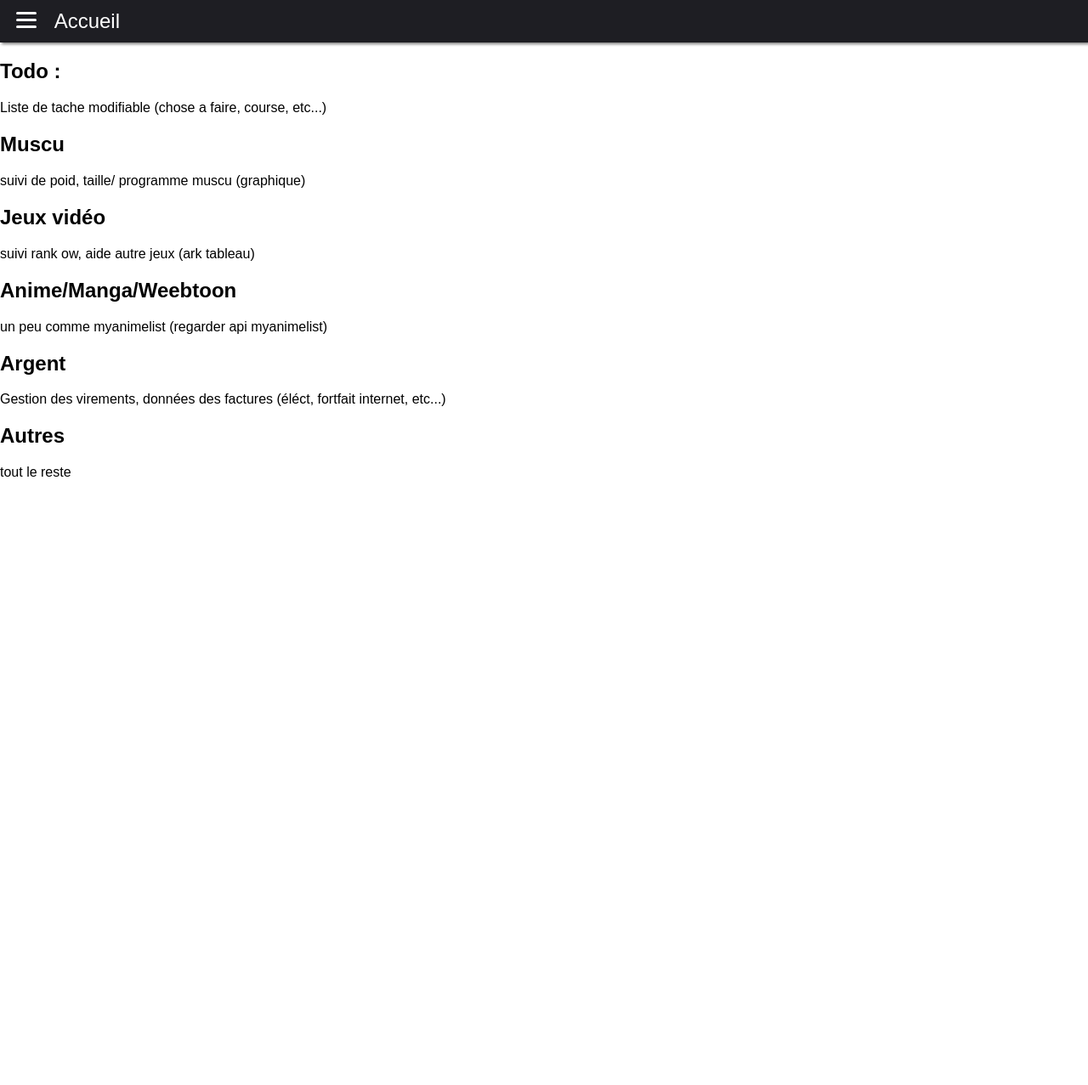
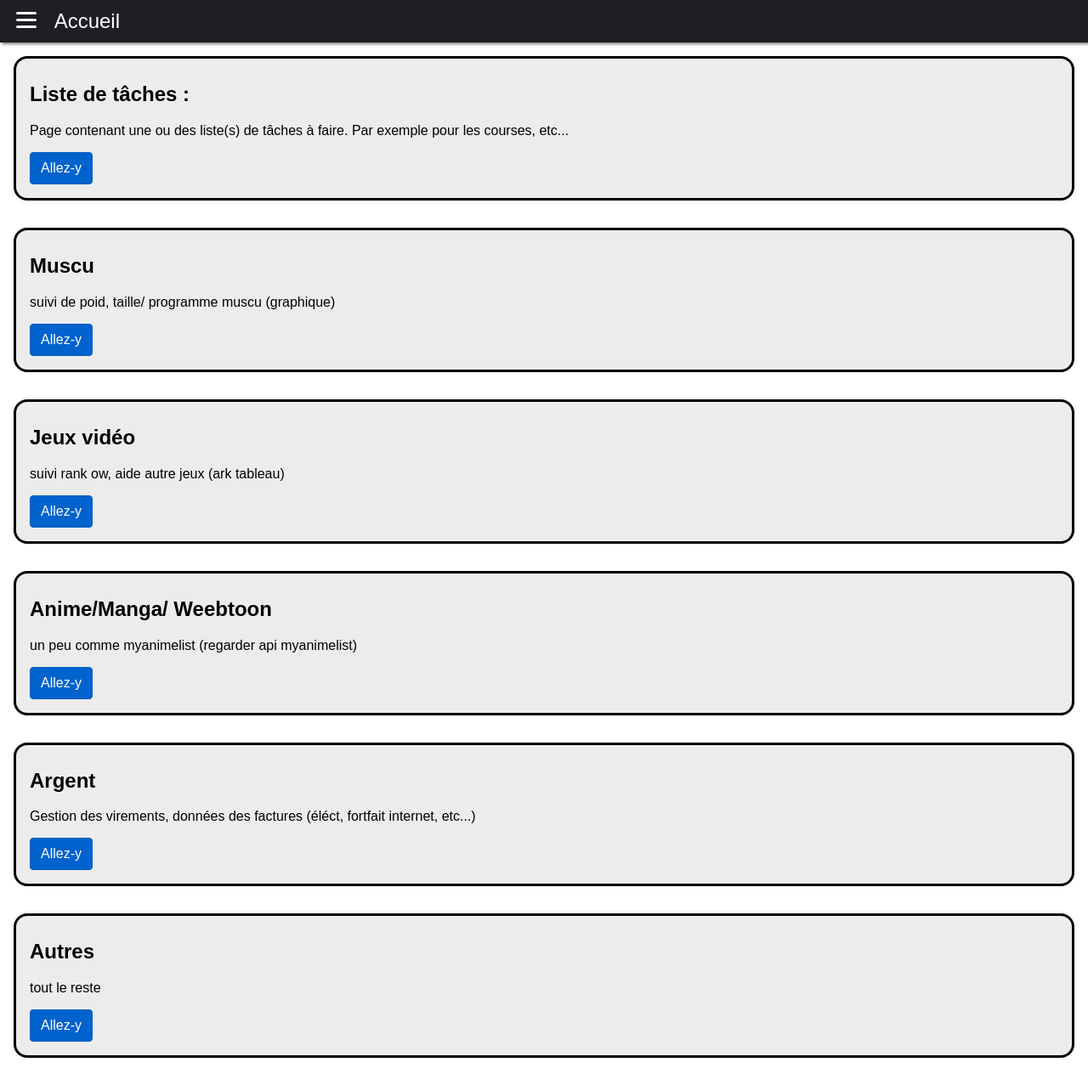
Before and after one commit to Zenith0713/PersonalToolsSite, a PHP site: page / in a window 1280 px wide. Shown: the whole page at 85% size. Before the commit the page ends 561 px from the top, so only its background shows below. Run offline with PHP 8.4, Linux system fonts and the light colour scheme.

Commit message:
Modification header et page d'accueil. Ajout de la page "taskList"

```diff
--- a/css/stylesheet.css
+++ b/css/stylesheet.css
@@ -11,12 +11,36 @@ body {
   padding: 0;
 }
 
+main {
+  margin: 0 1rem;
+}
+
+a {
+  text-decoration: none;
+}
+
 .display {
   display: default;
 }
 
 .hidden {
   display: none;
+}
+
+.linkButton {
+  display: inline-block;
+  font-weight: 400;
+  text-align: center;
+  vertical-align: middle;
+  border: 1px solid #005cbf;
+  padding: 0.375rem 0.75rem;
+  font-size: 1rem;
+  line-height: 1.5rem;
+  border-radius: 0.25rem;
+  color: #fff;
+  background-color: #0062cc;
+  /* background-color: #6c757d;
+  border-color: #6c757d; */
 }
 
 /********************************** Header ************************************/
@@ -30,7 +54,7 @@ body > header {
   margin-bottom: 1rem;
   z-index: 1;
   box-shadow: 0.1rem 0.1rem 0.2rem grey; /* revoir pour mettre une meilleur valeur */
-  background-color: #1e1e23; /* revoir pour mettre une meilleur valeur. Noir clair avec un texte en blanc, regarder ex sur internet */
+  background-color: #1e1e23;
 }
 
 body > header ul {
@@ -60,7 +84,7 @@ body > header nav > a {
   margin-left: 1rem;
 }
 
-/* Hamburger icon */
+/*** Hamburger icon ***/
 
 body > header #hamburger-icon {
   display: inline-block;
@@ -107,7 +131,7 @@ body > header #hamburger-icon span:nth-child(3) {
   top: 1rem;
 }
 
-body > header #hamburger-icon.open span:nth-child(1) {
+body > header .open #hamburger-icon span:nth-child(1) {
   top: 0.5rem;
   -webkit-transform: rotate(135deg);
   -moz-transform: rotate(135deg);
@@ -115,12 +139,12 @@ body > header #hamburger-icon.open span:nth-child(1) {
   transform: rotate(135deg);
 }
 
-body > header #hamburger-icon.open span:nth-child(2) {
+body > header .open #hamburger-icon span:nth-child(2) {
   opacity: 0;
   left: -3rem;
 }
 
-body > header #hamburger-icon.open span:nth-child(3) {
+body > header .open #hamburger-icon span:nth-child(3) {
   top: 0.5rem;
   -webkit-transform: rotate(-135deg);
   -moz-transform: rotate(-135deg);
@@ -128,14 +152,20 @@ body > header #hamburger-icon.open span:nth-child(3) {
   transform: rotate(-135deg);
 }
 
-/* Menu */
+/*** Menu ***/
 
 body > header #menu {
-  display: none;
+  transition: all 0.5s;
+  width: 100%;
+  height: 0;
+  margin: 0 auto;
+  overflow: hidden;
 }
 
-body > header #menu.open {
-  display: block;
+body > header .open #menu {
+  height: 16rem;
+  width: 100%;
+  margin-top: 1.5rem;
 }
 
 /********************************** Footer ************************************/
@@ -143,3 +173,29 @@ body > header #menu.open {
 /******************************************************************************/
 /********************************** Index *************************************/
 /******************************************************************************/
+
+#home section {
+  border: 3px solid black;
+  border-radius: 1rem;
+  padding: 0.5rem 1rem 1rem;
+  margin-bottom: 2rem;
+  background-color: rgba(236, 236, 236, 1);
+  /* background-color: rgba(228, 233, 237, 1); */
+}
+
+/******************************************************************************/
+/******************************** Task list ***********************************/
+/******************************************************************************/
+
+/******************************************************************************/
+/******************************** Animation ***********************************/
+/******************************************************************************/
+
+@keyframes fadeIn {
+  0% {
+    opacity: 0;
+  }
+  100% {
+    opacity: 1;
+  }
+}
--- a/includes/header.php
+++ b/includes/header.php
@@ -2,7 +2,7 @@
 <html lang="fr">
 
 <head>
-    <meta charset=“UTF-8”>
+    <meta charset="utf-8">
     <meta name="viewport" content="width=device-width, initial-scale=1.0">
     <title>Mes outils</title>
 
@@ -12,7 +12,7 @@
 
 <body>
     <header>
-        <nav role="navigation">
+        <nav>
             <!-- Icon "Hamburger" -->
             <div id="hamburger-icon">
                 <span></span>
--- a/index.php
+++ b/index.php
@@ -1,43 +1,46 @@
 <?php include("includes/header.php"); ?>
 
-<main>
+<main id="home">
     <section>
-        <article>
-            <h2>Todo :</h2>
-            <p>Liste de tache modifiable (chose a faire, course, etc...)</p>
-        </article>
+        <h2>Liste de tâches :</h2>
+        <p>Page contenant une ou des liste(s) de tâches à faire. Par exemple pour les courses, etc...</p>
+        <a href="taskList.php" class="linkButton">Allez-y</a>
+    </section>
 
-        <article>
+    <section>
         <h2>Muscu</h2>
         <p>suivi de poid, taille/ programme muscu (graphique)</p>
-        </article>
+        <a href="#" class="linkButton">Allez-y</a>
+    </section>
 
-        <article>
+    <section>
         <h2>Jeux vidéo</h2>
         <p>suivi rank ow, aide autre jeux (ark tableau)</p>
-        </article>
+        <a href="#" class="linkButton">Allez-y</a>
+    </section>
 
-        <article>
-            <h2>Anime/Manga/Weebtoon</h2>
+    <section>
+        <h2>Anime/Manga/ Weebtoon</h2>
         <p>un peu comme myanimelist (regarder api myanimelist)</p>
+        <a href="#" class="linkButton">Allez-y</a>
         <!-- "https://myanimelist.net/apiconfig/references/api/v2#tag/anime" -->
-        </article>
+    </section>
 
-        <article>
+    <section>
         <h2>Argent</h2>
         <p>Gestion des virements, données des factures (éléct, fortfait internet, etc...)</p>
-        </article>
+        <a href="#" class="linkButton">Allez-y</a>
+    </section>
 
-        <article>
+    <section>
         <h2>Autres</h2>
         <p>tout le reste</p>
-        </article>
+        <a href="#" class="linkButton">Allez-y</a>
     </section>
 </main>
 
 <!-- <p>(peut etre se servir d'autres api, fonctionnalitées non communes)</p> -->
 
-
 <!-- All Script -->
 <script src="js/index.js"></script>
 <?php include("includes/footer.php"); ?>
--- a/js/index.js
+++ b/js/index.js
@@ -2,11 +2,10 @@
 "use strict";
 
 const hamburgerIcon = document.getElementById("hamburger-icon");
-const navMenu = document.getElementById("menu");
+const navMenu = document.querySelector("header > nav");
 
 function setHamburgerIcon() {
   hamburgerIcon.addEventListener("click", () => {
-    hamburgerIcon.classList.toggle("open");
     navMenu.classList.toggle("open");
   });
 }
```
Also changed, not shown: taskList.php (added, +68 -0 lines). Lines whose indentation alone changed are shown as unchanged.
